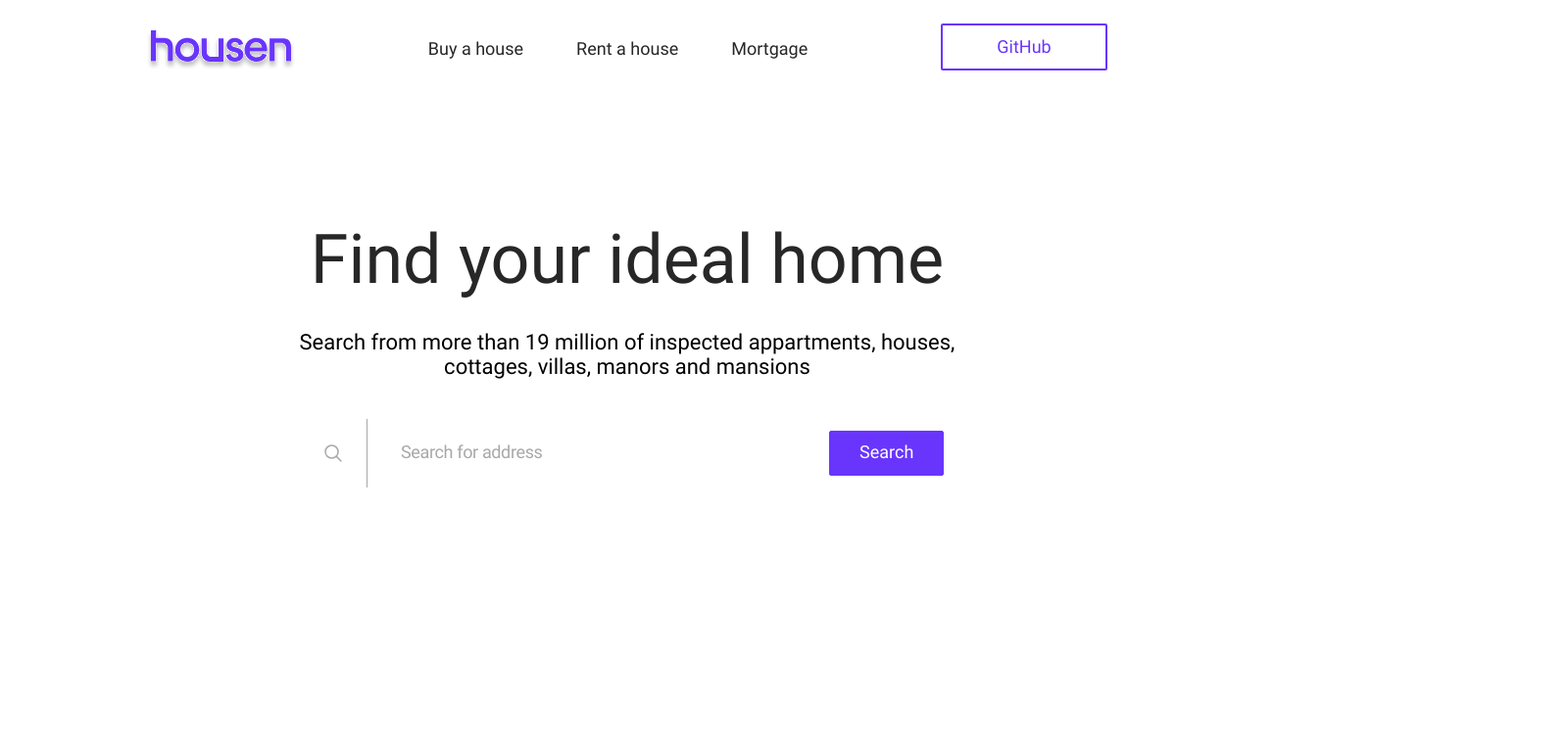
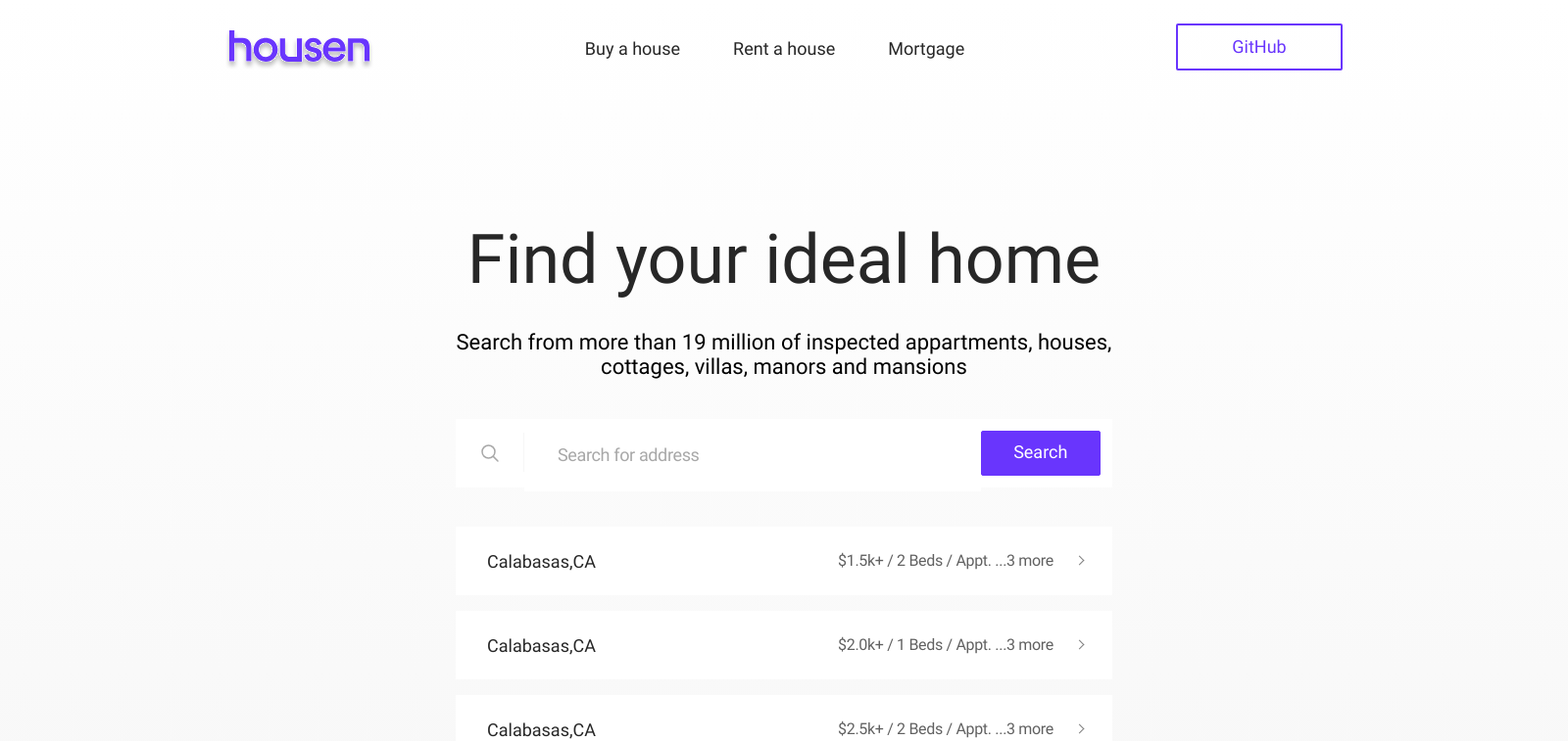
Before and after one commit to webbomj/react-recipe-simple, a React (Create React App) app: page / in a window 1280 px wide. Shown: the top 757 px of the page at 98% size, 1600 px wide, since content can reach past the window. Built offline with nearby package versions, Linux system fonts and the light colour scheme.

Commit message:
Create main area

```diff
--- a/src/App.css
+++ b/src/App.css
@@ -22,6 +22,7 @@
 
 body {
   margin: 0;
+
 }
 
 /**
@@ -347,3 +348,8 @@ template {
 [hidden] {
   display: none;
 }
+
+.App {
+  width: 1600px;
+  margin: 0 auto;
+}
--- a/src/components/Header/header.modules.css
+++ b/src/components/Header/header.modules.css
@@ -1,7 +1,8 @@
 .header {
   display: flex;
   justify-content: space-between;
-  margin: 24px 150px 0 150px;
+  margin: 24px auto;
+  width: 1140px;
 }
 
 .header__logo {
--- a/src/components/Hero/Hero.js
+++ b/src/components/Hero/Hero.js
@@ -1,6 +1,12 @@
 import React from 'react';
 import RecipeList from '../RecipeList/RecipeList';
 import './hero.modules.css'
+
+const data = [
+  {id: 1, title: 'Calabasas,CA', info: '$1.5k+ / 2 Beds / Appt. ...3 more'},
+  {id: 2, title: 'Calabasas,CA', info: '$2.0k+ / 1 Beds / Appt. ...3 more'},
+  {id: 3, title: 'Calabasas,CA', info: '$2.5k+ / 2 Beds / Appt. ...3 more'},
+]
 
 const Hero = () => {
   return (
@@ -15,11 +21,13 @@ const Hero = () => {
             <path d="M20 20L15.0962 15.0962M15.0962 15.0962C16.2725 13.9199 17 12.2949 17 10.5C17 6.91015 14.0899 4 10.5 4C6.91015 4 4 6.91015 4 10.5C4 14.0899 6.91015 17 10.5 17C12.2949 17 13.9199 16.2725 15.0962 15.0962Z" stroke="#A8A8A8" stroke-width="1.5" stroke-linecap="round" stroke-linejoin="round"/>
           </svg>
         </div>
-          <input className='search__input' type='text' placeholder='Search for address' />
+          <div className='search'>
+            <input className='search__input' type='text' placeholder='Search for address' />
+          </div>
           <button>Search</button>
       </div>
       <div className='main__recipe'>
-        <RecipeList/>
+        <RecipeList data={data}/>
       </div>
     </main>
   );
--- a/src/components/Hero/hero.modules.css
+++ b/src/components/Hero/hero.modules.css
@@ -5,8 +5,6 @@
   margin: auto;
   margin-top: 148px;
   width: 670px;
-
-
 }
 
 .main__header h1 {
@@ -28,6 +26,7 @@
 
 .main__search {
   display: flex;
+  position: relative;
   justify-content: space-between;
   margin: 0;
   margin-top: 40px;
@@ -41,7 +40,12 @@
   width: 70px;
   height: 100%;
   padding: 23px;
-  border-right: 1px solid #A8A8A8;
+  /* border-right: 1px solid #A8A8A8; */
+}
+
+.search {
+  position: relative;
+  width: 100%;
 }
 
 .search__input {
@@ -52,6 +56,18 @@
   font-size: 18px;
   font-weight: 400;
   font-style: normal;
+}
+
+.icon__search::before {
+  content: '';
+  display: block;
+  position: absolute;
+  top: 14px;
+  left: 69px;
+  height: 40px;
+  width: 1px;
+  background: #F6F6F6;
+
 }
 
 .search__input::placeholder {
@@ -81,3 +97,17 @@
 .main__search button:hover {
   cursor: pointer;
 }
+
+.recipes-main__title {
+  margin: 23px 0 21px 32px;
+}
+
+.main__recipe {
+  margin: 0;
+  margin-top: 40px;
+  width: 100%;
+}
+
+.main__recipe > div {
+  margin-bottom: 16px;
+}
--- a/src/components/RecipeItem/RecipeItem.js
+++ b/src/components/RecipeItem/RecipeItem.js
@@ -1,10 +1,11 @@
 import React from 'react';
 import './recipeItem.modules.css'
 
-const RecipeItem = () => {
+const RecipeItem = ({data}) => {
   return (
-    <div>
-
+    <div className='recipes-main'>
+      <div className='recipes-main__title'>{data.title}</div>
+      <div className='recipes-main__info'>{data.info}</div>
     </div>
   );
 };
--- a/src/components/RecipeItem/recipeItem.modules.css
+++ b/src/components/RecipeItem/recipeItem.modules.css
@@ -0,0 +1,34 @@
+.recipes-main {
+  display: flex;
+  justify-content: space-between;
+  align-items: center;
+  width: 100%;
+  height: 70px;
+  font-style: normal;
+  font-size: 18px;
+  line-height: 26px;
+  color: #272727;
+  background: #FFFFFF;
+}
+
+.recipes-main__info {
+  position: relative;
+  font-size: 16px;
+  letter-spacing: -0.02em;
+  color: #616161;
+  margin-right: 60px;
+
+}
+
+.recipes-main__info::after{
+  content: '';
+  display: block;
+  position: absolute;
+  top: 9px;
+  right: -30px;
+  border-top: 1px solid Grey;
+  border-right: 1px solid grey;
+  width: 6px;
+  height: 6px;
+  transform: rotate(45deg);
+}
--- a/src/components/RecipeList/RecipeList.js
+++ b/src/components/RecipeList/RecipeList.js
@@ -7,7 +7,7 @@ const RecipeList = ({data = []}) => {
   return (
     <>
       {data && data.map(el => {
-        return <RecipeItem />
+        return <RecipeItem data={el} key={el.id}/>
       })}
     </>
   );
--- a/src/index.css
+++ b/src/index.css
@@ -15,6 +15,7 @@
 body {
   margin: 0;
   font-family: "Roboto", "Arial", sans-serif;
+  background: linear-gradient(180deg, #FFFFFF 0%, #F8F8F8 100%)
 }
 
 code {
```
